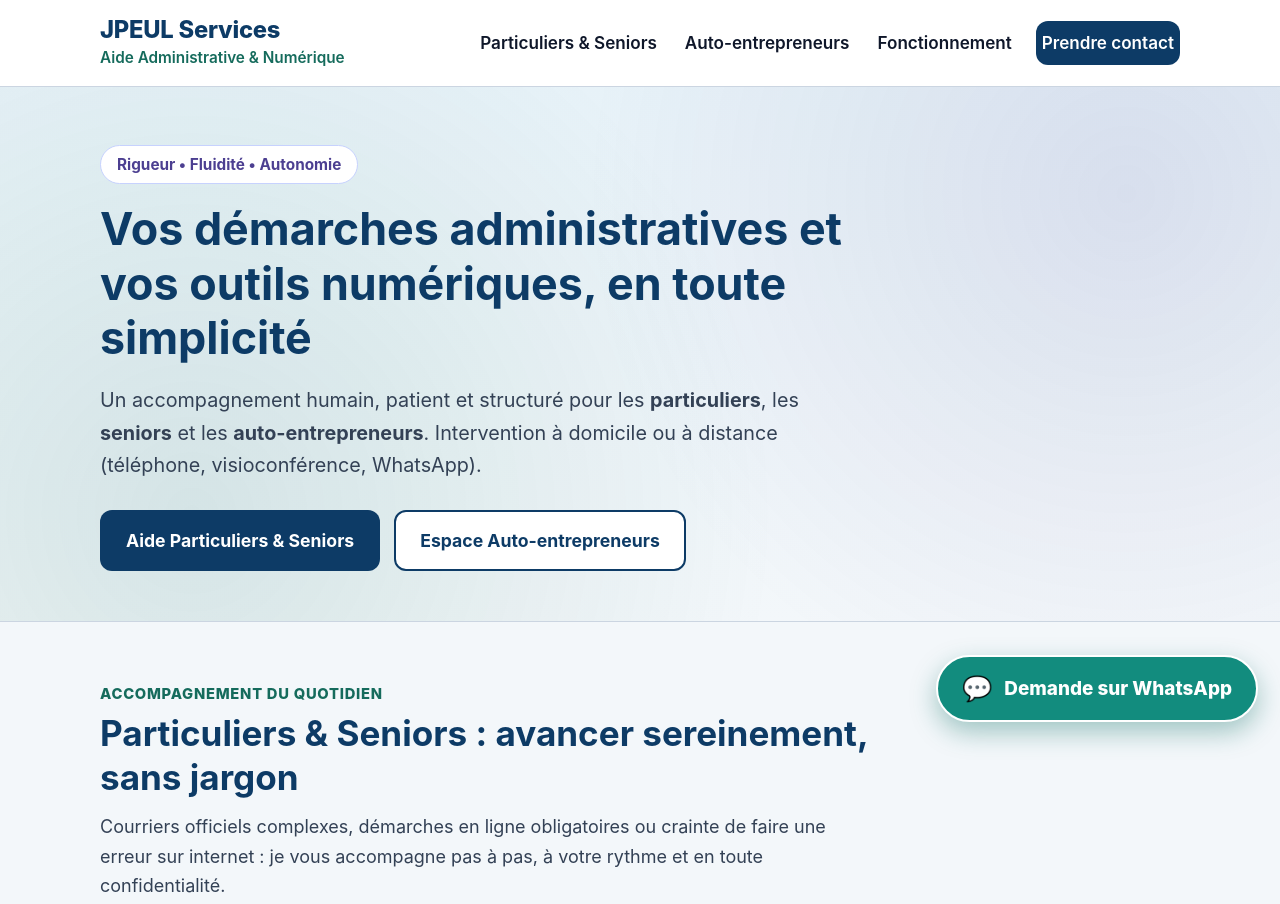
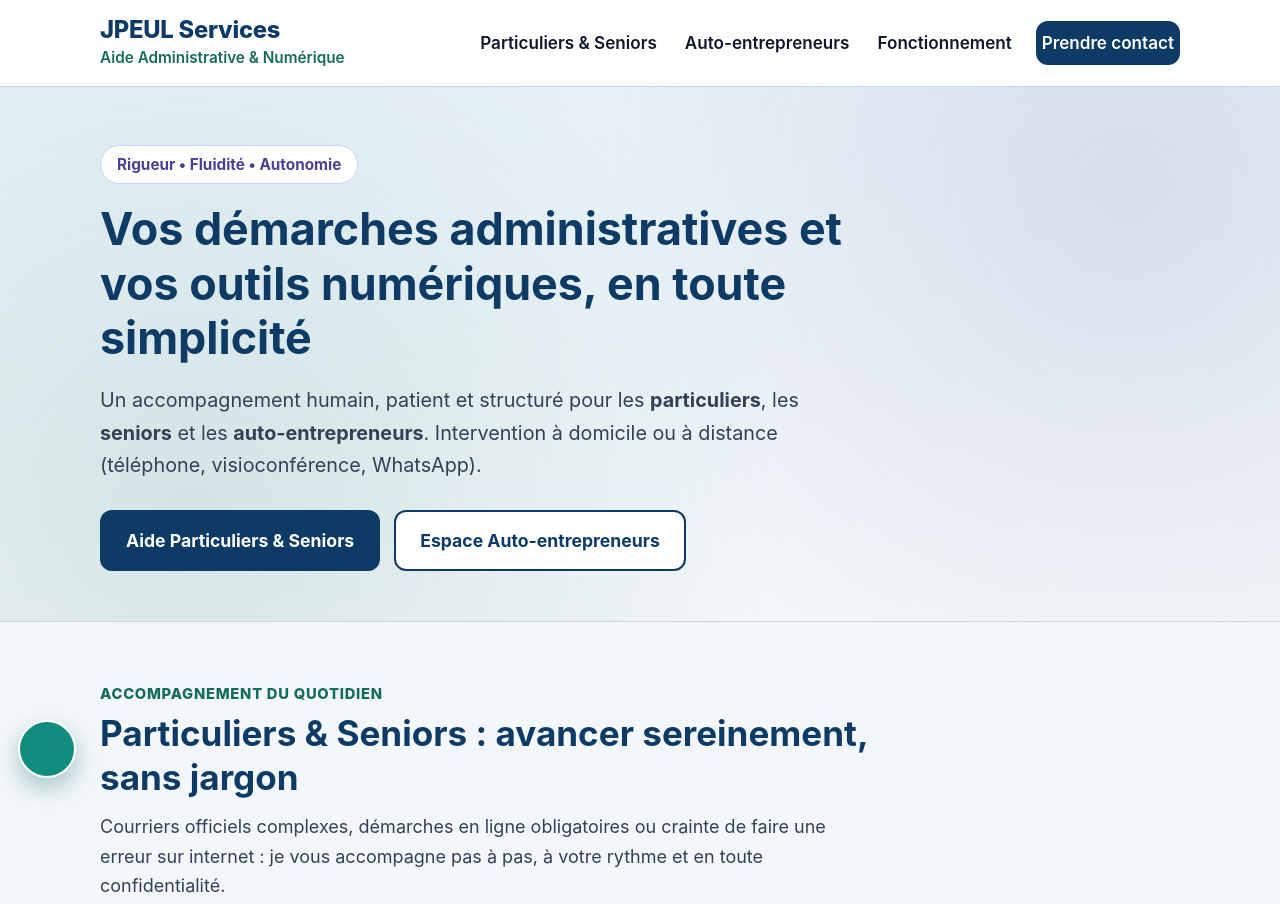
Before and after one commit to jpeul28-wq/jpeulservice-fr, a plain HTML site: page index.html in a window 1280 px wide. Shown: the top 904 px of the page. Drawn offline with Linux system fonts and the light colour scheme.

Commit message:
Update index.html

```diff
--- a/index.html
+++ b/index.html
@@ -241,25 +241,47 @@
       transition: background-color 0.15s ease, box-shadow 0.15s ease;
     }
 
+.whatsapp-float {
+  position: fixed;
+  left: 18px;
+  bottom: 22px;
+  width: 58px;
+  height: 58px;
+  padding: 0;
+  border-radius: 50%;
+  z-index: 900;
+  display: inline-flex;
+  align-items: center;
+  justify-content: center;
+  background-color: var(--whatsapp-green);
+  color: #ffffff !important;
+  text-decoration: none !important;
+  border: 2px solid #ffffff;
+  box-shadow: 0 10px 24px rgba(11, 107, 96, 0.35);
+  transform: translate3d(var(--mx, 0px), var(--my, 0px), 0);
+  transition: transform 0.22s ease-out, background-color 0.15s ease, box-shadow 0.15s ease;
+}
+
 .whatsapp-float:hover,
 .whatsapp-float:focus-visible {
-      animation: none;
   background-color: var(--whatsapp-hover);
-      transform: translateY(-3px);
-      box-shadow: 0 14px 30px rgba(11, 107, 96, 0.44);
+  box-shadow: 0 14px 30px rgba(11, 107, 96, 0.45);
 }
 
-    .whatsapp-float-icon {
-      font-size: 1.35rem;
-      line-height: 1;
+/* Si le bouton contenait du texte à côté de l'icône, on le cache pour garder un vrai rond propre */
+.whatsapp-float .whatsapp-label,
+.whatsapp-float span:not(.sr-only) {
+  display: none;
 }
 
-    @media (prefers-reduced-motion: reduce) {
+@media (max-width: 600px) {
   .whatsapp-float {
-        animation: none;
+    left: 14px;
+    bottom: 18px;
+    width: 54px;
+    height: 54px;
   }
 }
-
     /* ==========================================================================
        SECTION HÉRO
        ========================================================================== */
```
Lines whose indentation alone changed are shown as unchanged.
